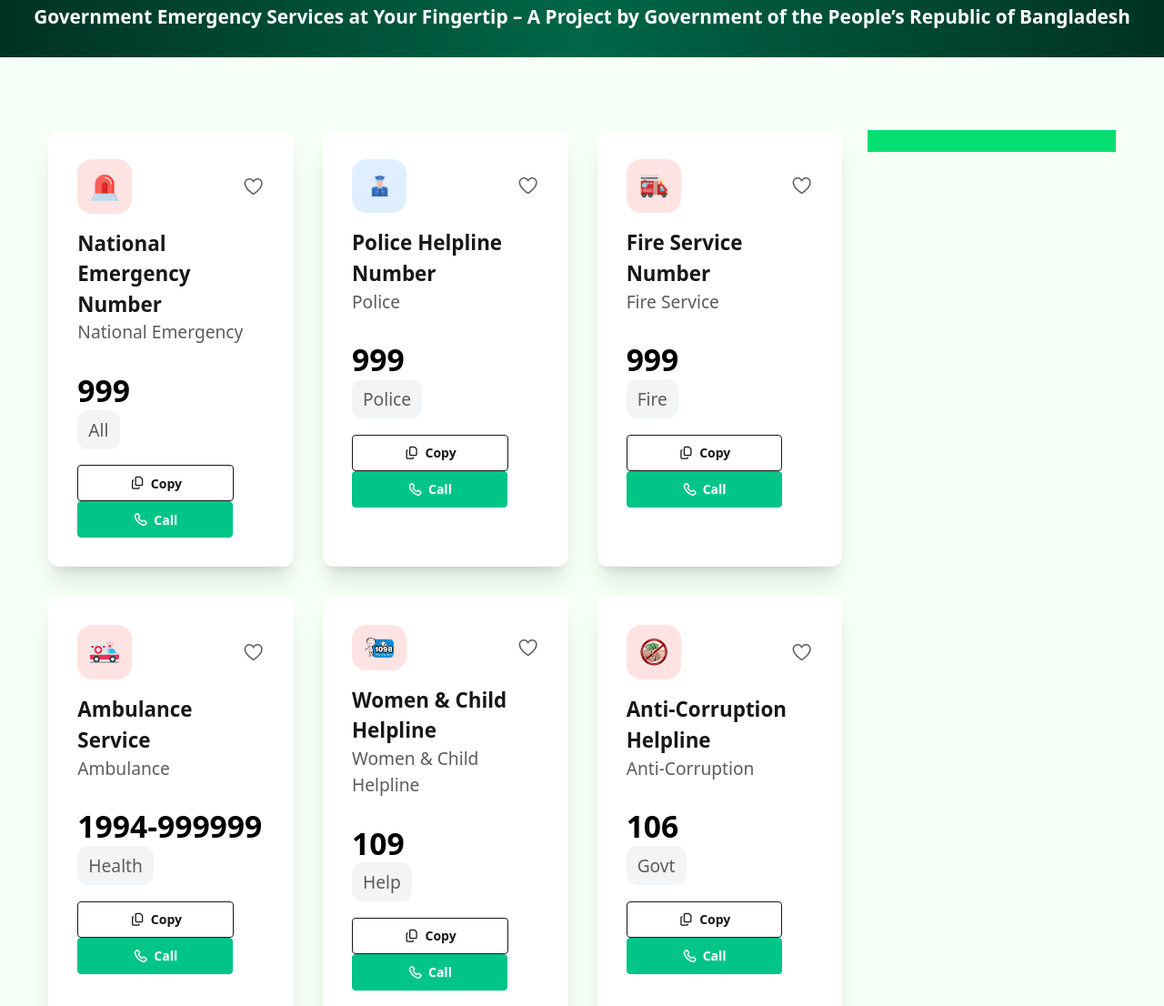
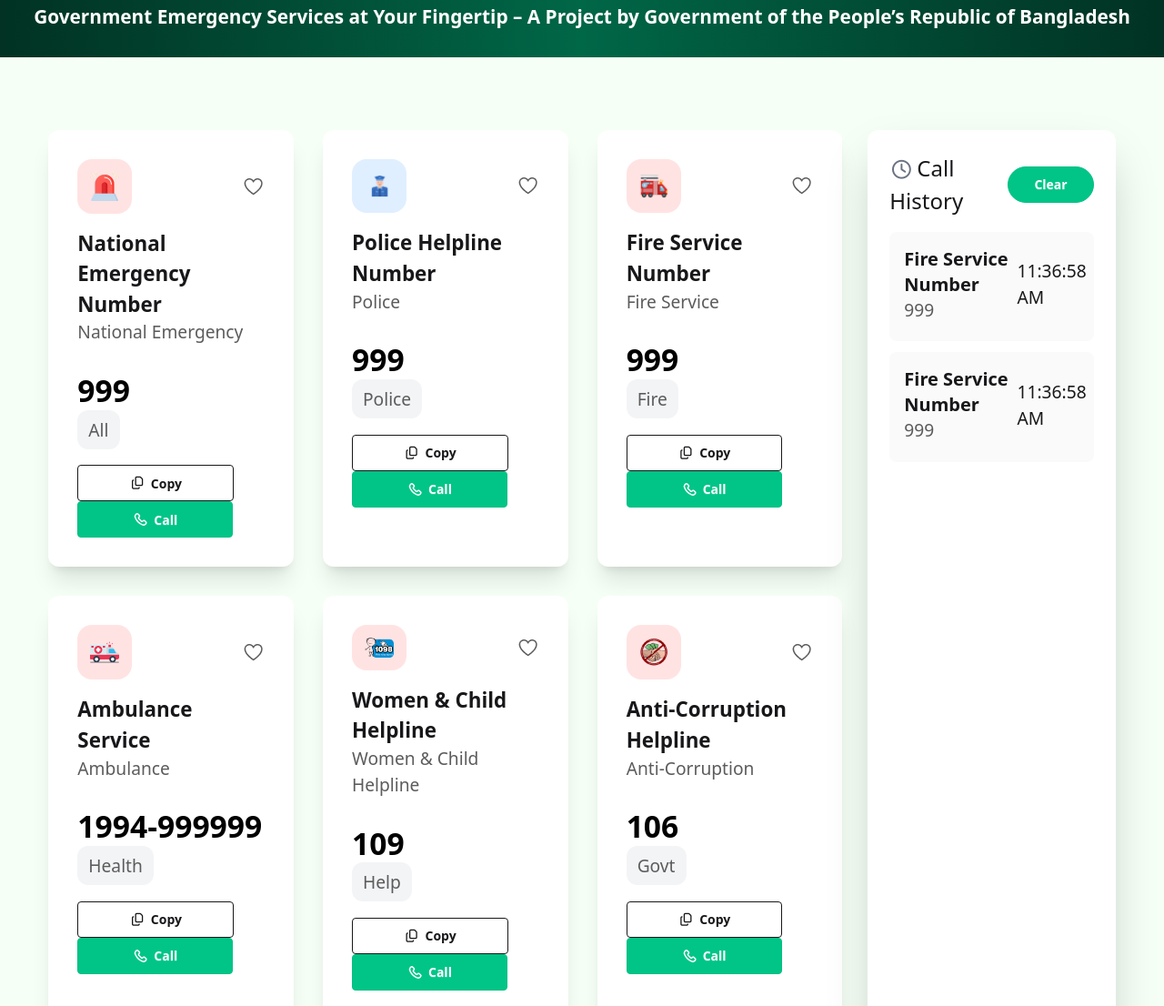
Before and after one commit to TawhidulIslamRefat/B12-A5-Emergency-Hotline, a plain HTML site: page index.html in a window 1280 px wide. Shown: the part 513-1619 px from the top of the page at 91% size. Drawn offline with nearby package versions, Linux system fonts and the light colour scheme; a web font is replaced by a local one.

Commit message:
Complete history card section desing

```diff
--- a/index.html
+++ b/index.html
@@ -57,7 +57,7 @@
      <!-- start main section -->
       <!-- card container -->
        <section id="card-container" class="bg-[#F5FFF6] w-11/12 mx-auto grid grid-cols-12 gap-7 mt-[80px] pb-[86px]">
-        <section id="cards" class=" col-span-9 grid grid-cols-3 gap-8">
+        <section id="cards" class=" col-span-9 grid grid-cols-1 sm:grid-cols-3 gap-8">
             <!-- National Emergency Number card start -->
          <div class="cards-container bg-white shadow-xl rounded-xl">
             <div id="card" class="p-8">
@@ -230,9 +230,40 @@
          </div>
            <!-- Bangladesh Railway Helpline card end -->
         </section>
-        <aside id="history-container" class="bg-green-400 h-6 col-span-3">
+        <!-- History container start  -->
+        <aside  class="col-span-1 sm:col-span-3  bg-white p-6 shadow-2xl rounded-xl">
+          <div class="flex justify-between items-center mb-4">
+            <div>
+              <i class="fa-regular fa-clock text-[1.3rem] mr-1 text-gray-500"></i><span class="text-[1.5rem] font-medium">Call History</span>
+            </div>
+            <div>
+                <button id="clear-btn" class="btn btn-active btn-success font-semibold text-white rounded-4xl px-7">Clear</button>
+            </div>
+          </div>
+          <div id="history-container">
+            <div class="flex justify-between items-center bg-[#FAFAFA] pt-4 pb-5 pl-4 pr-2 rounded-[8px] mb-3" >
+                <div class=" ">
+                <h1 class="text-xl font-semibold">Fire Service Number</h1>
+                <h2 class="text-[1.2rem] text-[#5C5C5C]">999</h2>
 
+            </div>
+             <div>
+                    <p class="text-[1.2rem]">11:36:58 AM</p>
+                </div>
+            </div>
+            <div class="flex justify-between items-center bg-[#FAFAFA] pt-4 pb-5 pl-4 pr-2 rounded-[8px]" >
+                <div class=" ">
+                <h1 class="text-xl font-semibold">Fire Service Number</h1>
+                <h2 class="text-[1.2rem] text-[#5C5C5C]">999</h2>
+
+            </div>
+             <div>
+                    <p class="text-[1.2rem]">11:36:58 AM</p>
+                </div>
+            </div>
+          </div>
         </aside>
+        <!-- history container end -->
        </section>
   </body>
 </html>
```
